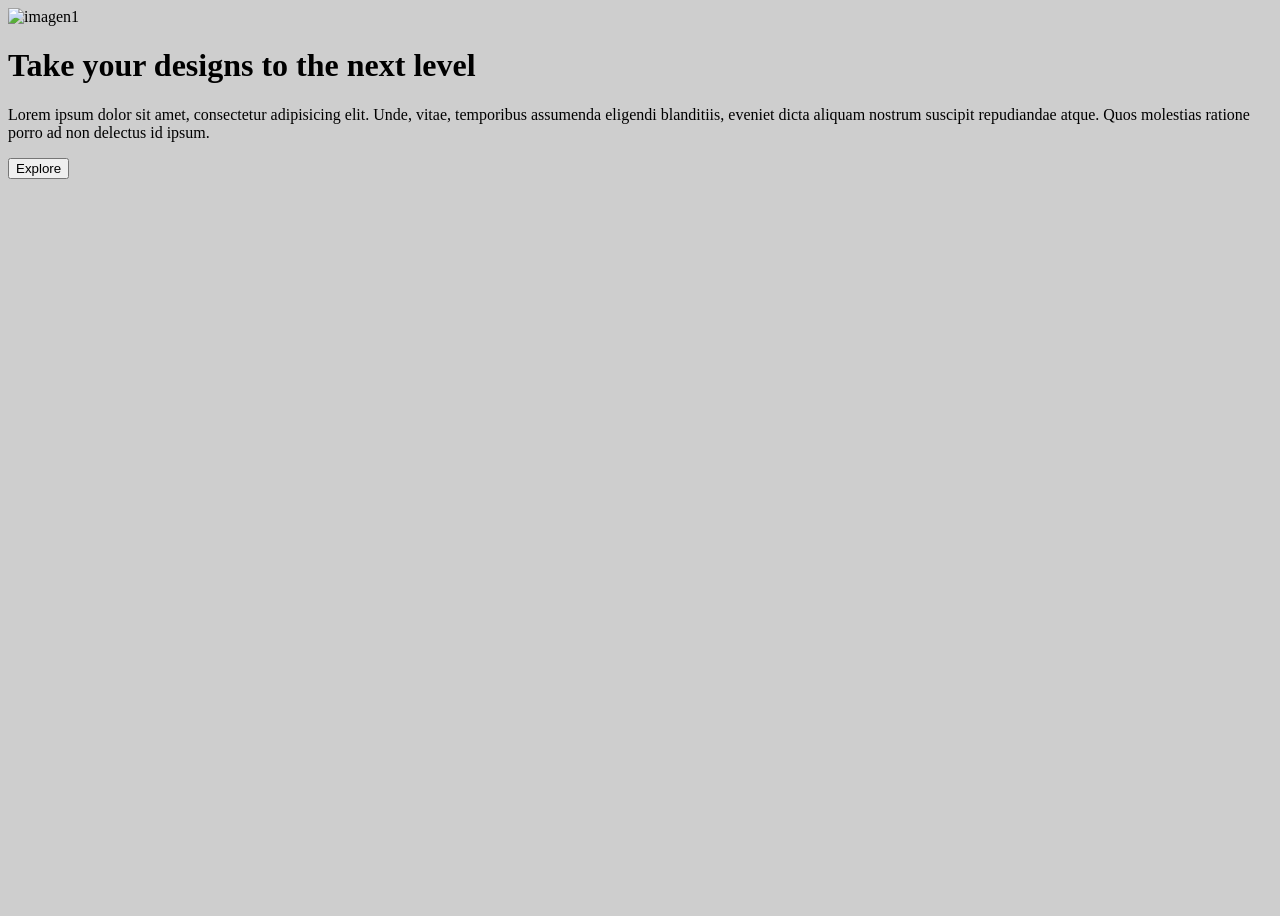
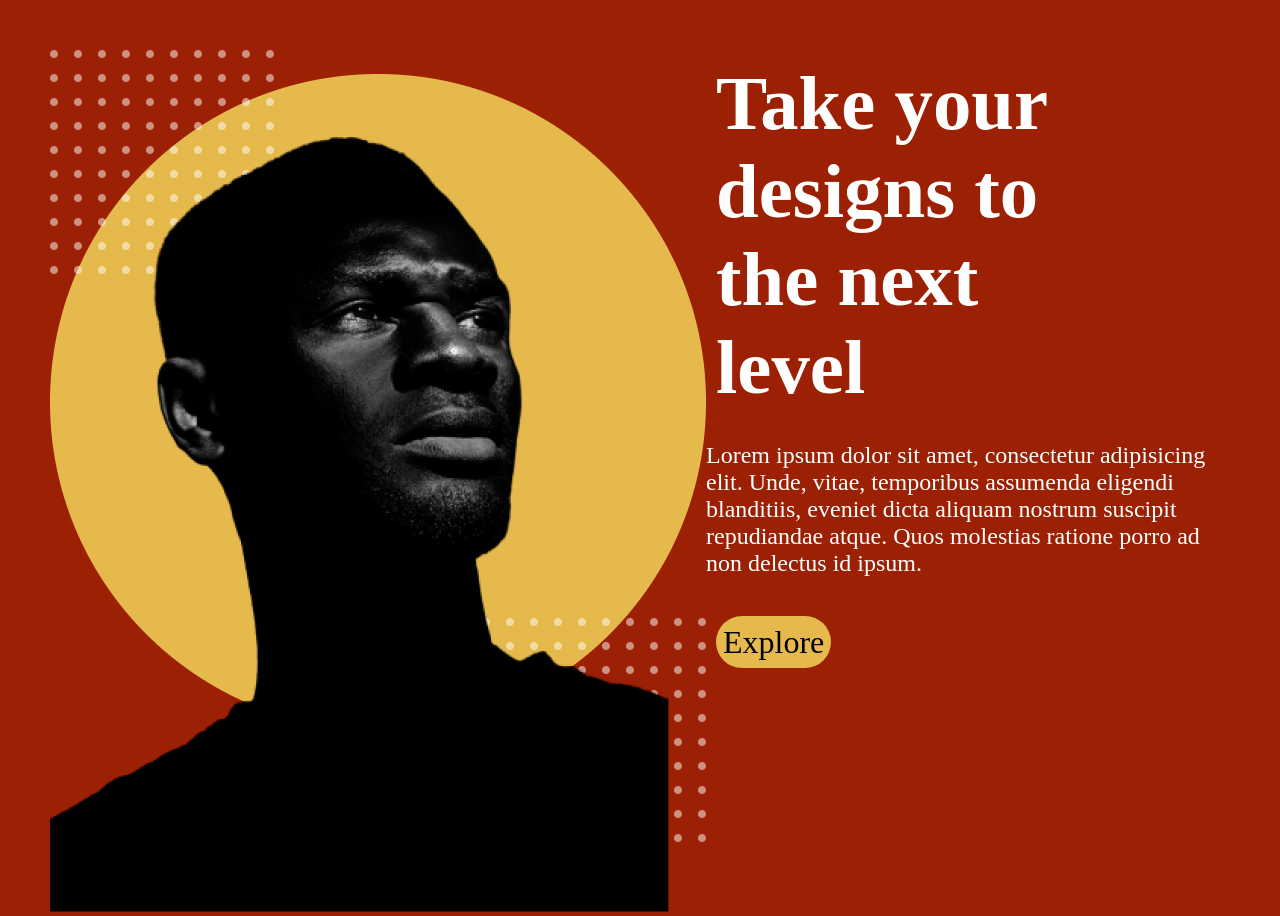
Before and after one commit to TheWiXi/landingPages, a plain HTML site: page index.html in a window 1280 px wide. Before the commit the page ends 800 px from the top, so only its background shows below. Drawn offline with Linux system fonts and the light colour scheme.

Commit message:
feat: :lipstick: Finalizacion CSS
Se agrega contenido necesario y se finaliza codigo de estilo CSS

```diff
--- a/css/style.css
+++ b/css/style.css
@@ -1,4 +1,56 @@
 @import url(variables.css);
-body{
-    background: var(--color-primary);
+*{
+    padding: 0;
+    margin: 0;
+    font-family: 'Times New Roman', Times, serif;
+    box-sizing: border-box;
 }
+body {
+    width: 100%;
+    height: 100vh;
+    padding: 50px;
+    background-color: var(--color-fondo);
+    display: grid;
+    grid-template-columns: repeat(2, 1fr);
+    grid-template-rows: 2fr repeat(2, 1fr);
+    grid-template-areas:
+    "img h_1"
+    "img parrafo"
+    "img btn"
+    ;
+}
+.img {
+    grid-area: img;
+}
+.container1 {
+    width: 70%;
+    padding: 10px;
+    grid-area: h_1;
+    color: var(--color-blanco);
+    font-size: 3vw
+}
+.container2{
+    padding-top: 20px;
+    grid-area: parrafo;
+    color: var(--color-blanco);
+    font-size: x-large;
+}
+.btn {
+    padding-top: 30px;
+    grid-area: btn;
+    padding-left: 10px;
+}
+.btn button {
+    width: 9vw;
+    height: 6.5vh;
+    padding: 3px;
+    font-size: 2em;
+    border: none;
+    background-color: var(--color-mostaza);
+    border-radius: 30px;
+}
+.boton:hover{
+    cursor: pointer;
+    transition: .3s;
+    box-shadow: 0 0 8px var(--color-mostaza);
+}
--- a/css/variables.css
+++ b/css/variables.css
@@ -1,3 +1,5 @@
-:root{
-    --color-primary: #cecece;
+:root {
+    --color-blanco:#ffffff;
+    --color-fondo:#9C2004;
+    --color-mostaza:#E5B94B;
 }
```
Also changed, not shown: storage/img/Hero image.png (added).
